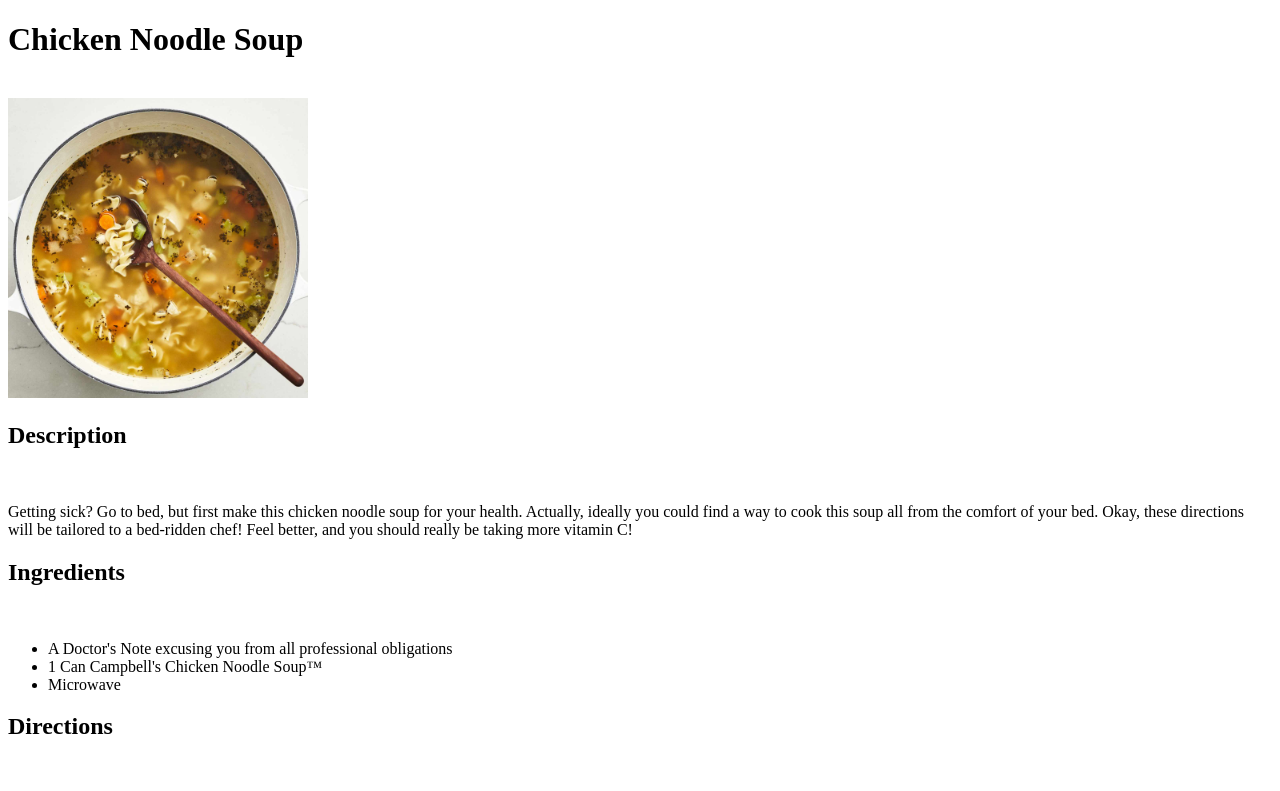
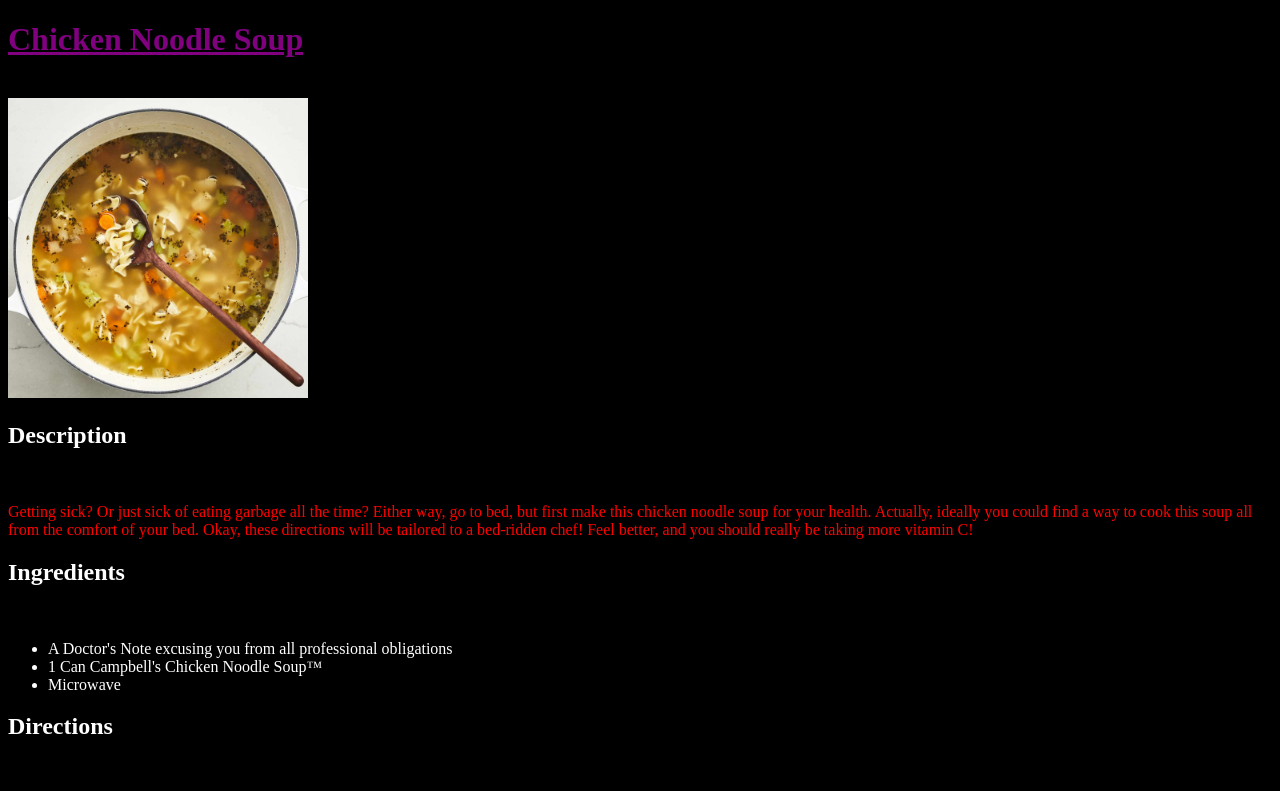
Before and after one commit to moursundjames/odin-recipes, a plain HTML site: page recipes/chicken-noodle-soup.html in a window 1280 px wide. Shown: the top 791 px of the page. Drawn offline with Linux system fonts and the light colour scheme.

Commit message:
Add style sheet and link html page files
also minor edit to text of chicken soup to make more funny

```diff
--- a/recipes/chicken-noodle-soup.html
+++ b/recipes/chicken-noodle-soup.html
@@ -3,13 +3,14 @@
 <head>
     <meta charset="UTF-8">
     <meta name="viewport" content="width=device-width, initial-scale=1.0">
+    <link rel="stylesheet" href="../style.css">
     <title>Chicky Chicky Nood Nood</title>
 </head>
 <body>
     <h1>Chicken Noodle Soup</h1><br>
     <img src="../img/chicken-noodle-soup.jpg" height="300" width="300" alt="A Bowl of Chicken Noodle Soup" title="A Bowl of Chicken Noodle Soup"><br>
     <h2>Description</h2><br>
-    <p>Getting sick? Go to bed, but first make this chicken noodle soup for your health. Actually, ideally you could find a way to cook this soup all from the comfort of your bed. Okay, these directions will be tailored to a bed-ridden chef! Feel better, and you should really be taking more vitamin C!</p>
+    <p>Getting sick? Or just sick of eating garbage all the time? Either way, go to bed, but first make this chicken noodle soup for your health. Actually, ideally you could find a way to cook this soup all from the comfort of your bed. Okay, these directions will be tailored to a bed-ridden chef! Feel better, and you should really be taking more vitamin C!</p>
     <h2>Ingredients</h2><br>
     <p>
         <ul>
--- /dev/null
+++ b/style.css
@@ -0,0 +1,15 @@
+/* style.css */
+
+* {
+    color: white;
+    background-color: black;
+  }
+
+  h1 {
+    color: purple;
+    font-family: "Comic Sans", serif;
+    text-decoration: underline;
+  }
+  p {
+    color: red;
+  }
```
Also changed, not shown: index.html (+1 -0 lines), recipes/lasagna.html (+1 -0 lines), recipes/mac-and-cheese.html (+1 -0 lines).
